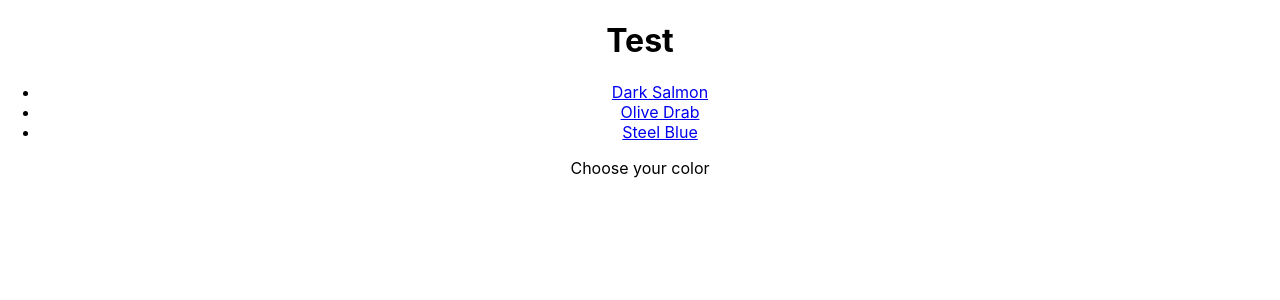
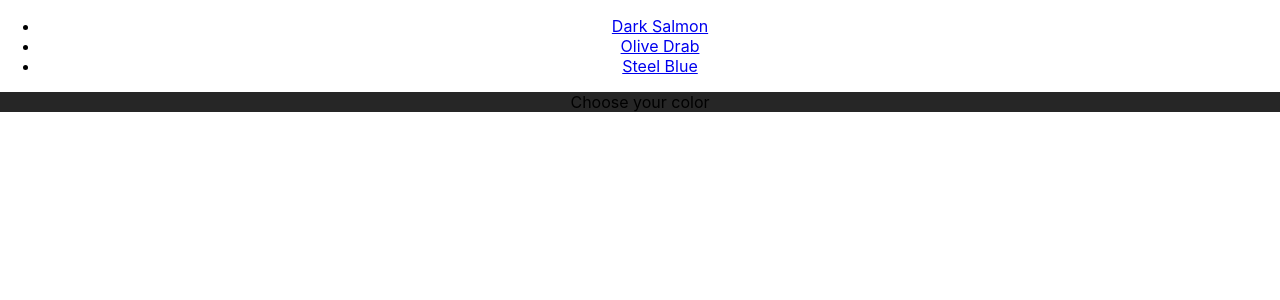
Before and after one commit to MichelleRS/react-wk03-color-router, a React (Create React App) app: page /038/038/038 in a window 1280 px wide. Shown: the top 300 px of the page. Built offline with nearby package versions, Linux system fonts and the light colour scheme.

Commit message:
Reconfigure App to include Main and redirect; colors display on click as bgc in Display

```diff
--- a/src/App.js
+++ b/src/App.js
@@ -1,12 +1,17 @@
 import './App.css';
-import { Switch, Route } from 'react-router-dom';
+import { Switch, Route, Redirect } from 'react-router-dom';
 import Main from './components/Main/Main.js';
+import Nav from './components/Nav/Nav.js';
 
 function App() {
   return (
     <div className="App">
+      <Nav />
       <Switch>
-        <Route path="/" component={Main} />
+        <Route exact path="/">
+          <Redirect to="/038/038/038" />
+        </Route>
+        <Route path="/:r/:g/:b" component={Main} />
         {/* route to NotFound */}
       </Switch>
     </div>
--- a/src/components/Display/Display.js
+++ b/src/components/Display/Display.js
@@ -1,8 +1,10 @@
 import React from 'react';
+import { useParams } from 'react-router-dom';
 
 export default function Display() {
+  const { r, g, b } = useParams();
   return (
-    <section>
+    <section style={{ backgroundColor: `rgb(${r}, ${g}, ${b})` }}>
       <p>Choose your color</p>
     </section>
   );
--- a/src/components/Main/Main.js
+++ b/src/components/Main/Main.js
@@ -5,7 +5,7 @@ import Display from '../Display/Display.js';
 export default function Main() {
   return (
     <>
-      <Nav />
+      {/* <Nav /> */}
       <Display />
     </>
   );
--- a/src/components/Nav/Nav.js
+++ b/src/components/Nav/Nav.js
@@ -4,17 +4,16 @@ import { NavLink } from 'react-router-dom';
 export default function Nav() {
   return (
     <>
-      <h1>Test</h1>
       <nav>
         <ul>
           <li>
-            <NavLink to="/">Dark Salmon</NavLink>
+            <NavLink to="/233/150/122">Dark Salmon</NavLink>
           </li>
           <li>
-            <NavLink to="/">Olive Drab</NavLink>
+            <NavLink to="/107/142/35">Olive Drab</NavLink>
           </li>
           <li>
-            <NavLink to="/">Steel Blue</NavLink>
+            <NavLink to="/70/130/180">Steel Blue</NavLink>
           </li>
         </ul>
       </nav>
```
